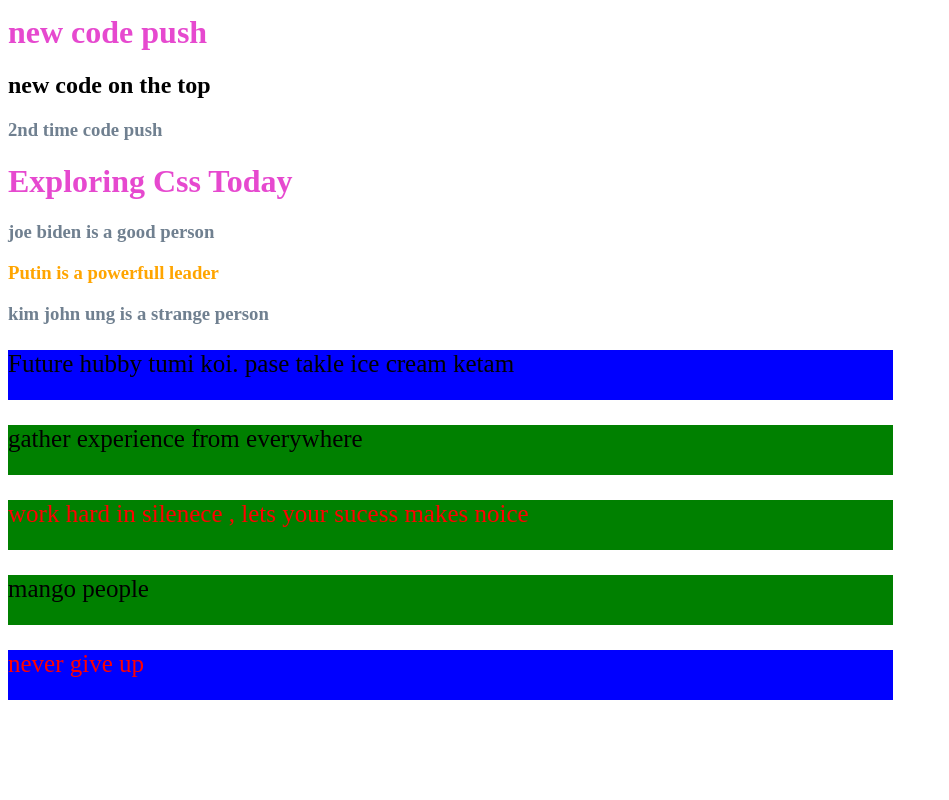
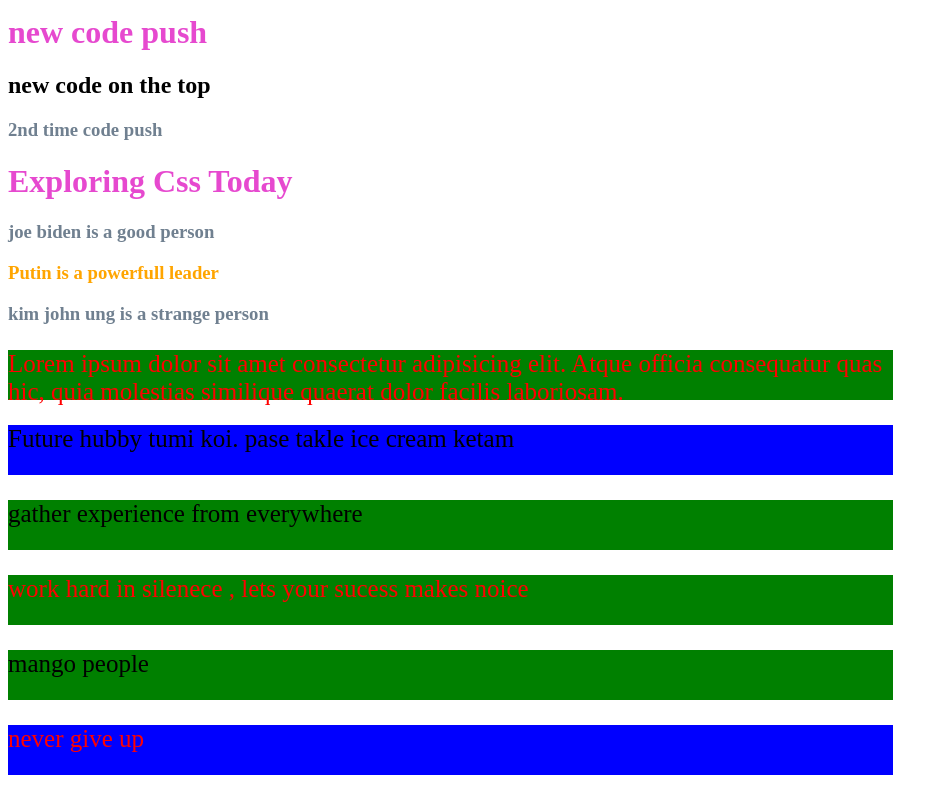
Before and after one commit to mdfuadahmed/pretty-css, a plain HTML site: page pretty-css.html in a window 1280 px wide. Shown: the part 1837-2637 px from the top of the page, without its empty margins (0-949 px from the left). Before the commit the page ends 2562 px from the top, so only its background shows below. Drawn offline with Linux system fonts and the light colour scheme.

Commit message:
new commit 4

```diff
--- a/pretty-css.html
+++ b/pretty-css.html
@@ -20,7 +20,7 @@
     <h3>joe biden is a good person</h3>
     <h3 id="rus">Putin is a powerfull leader</h3>
     <h3>kim john ung is a strange person</h3>
-
+    <p>Lorem ipsum dolor sit amet consectetur adipisicing elit. Atque officia consequatur quas hic, quia molestias similique quaerat dolor facilis laboriosam.    </p>
 
     <p class="pera back">Future hubby tumi koi. pase takle ice cream ketam</p>
     <p  class="pera">gather experience from everywhere</p>
```
